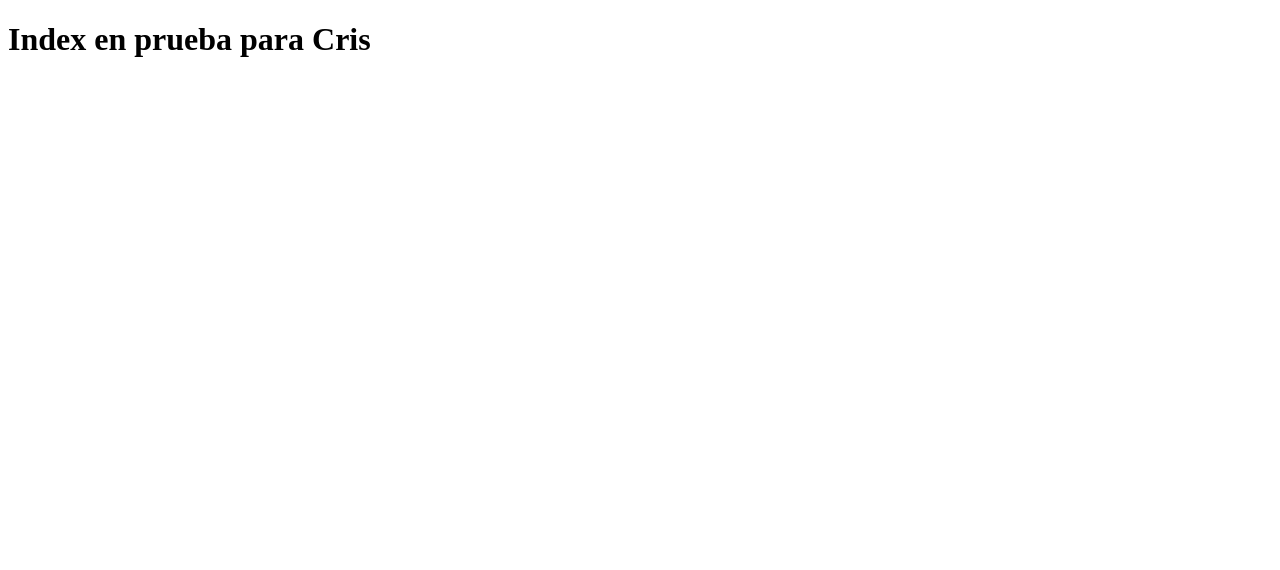
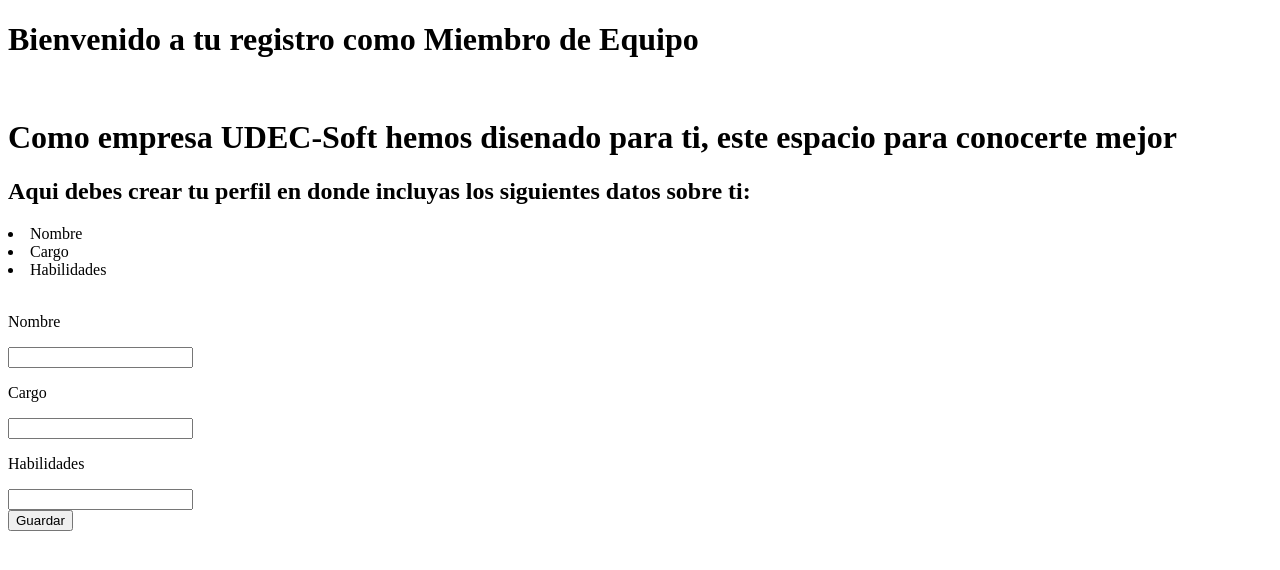
Before and after one commit to julianacastilloaraujo/UDEC-Soft, a Flask app: page / in a window 1280 px wide. Shown: the top 570 px of the page. Run offline with Flask 3, Linux system fonts and the light colour scheme; data that the repository does not hold is empty.

Commit message:
Creo form de Miembro Equipo

```diff
--- a/src/templates/index.html
+++ b/src/templates/index.html
@@ -3,9 +3,28 @@
 <head>
     <meta charset="UTF-8">
     <meta name="viewport" content="width=device-width, initial-scale=1.0">
-    <title>Prueba</title>
+    <title>Miembro Equipo</title>
 </head>
 <body>
-    <h1>Index en prueba para Cris</h1>
+    <h1>Bienvenido a tu registro como Miembro de Equipo</h1>
+    <br>
+    <h1>Como empresa UDEC-Soft hemos disenado para ti, este espacio para conocerte mejor</h1>
+    <h2>Aqui debes crear tu perfil en donde incluyas los siguientes datos sobre ti:</h2>
+    <li>Nombre</li>
+    <li>Cargo</li>
+    <li>Habilidades</li>
+    <br>
+    <form action="/guardar_miembroequipo" method="post">
+        <p>Nombre</p>
+        <input type="text" name="nombre">
+        <br>
+        <p>Cargo</p>
+        <input type="text" name="cargo">
+        <br>
+        <p>Habilidades</p>
+        <input type="text" name="habilidades">
+        <br>
+        <button type="submit">Guardar</button>
+    </form>
 </body>
 </html>
```
